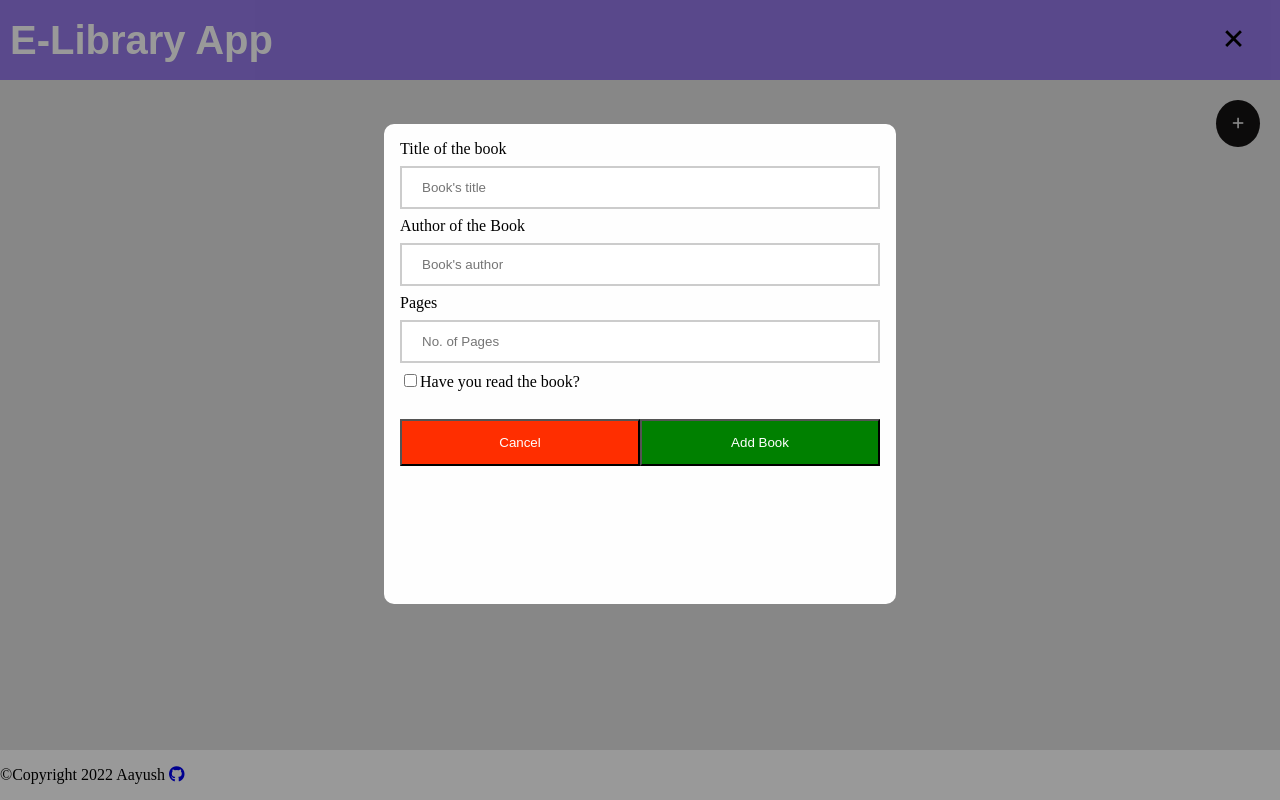
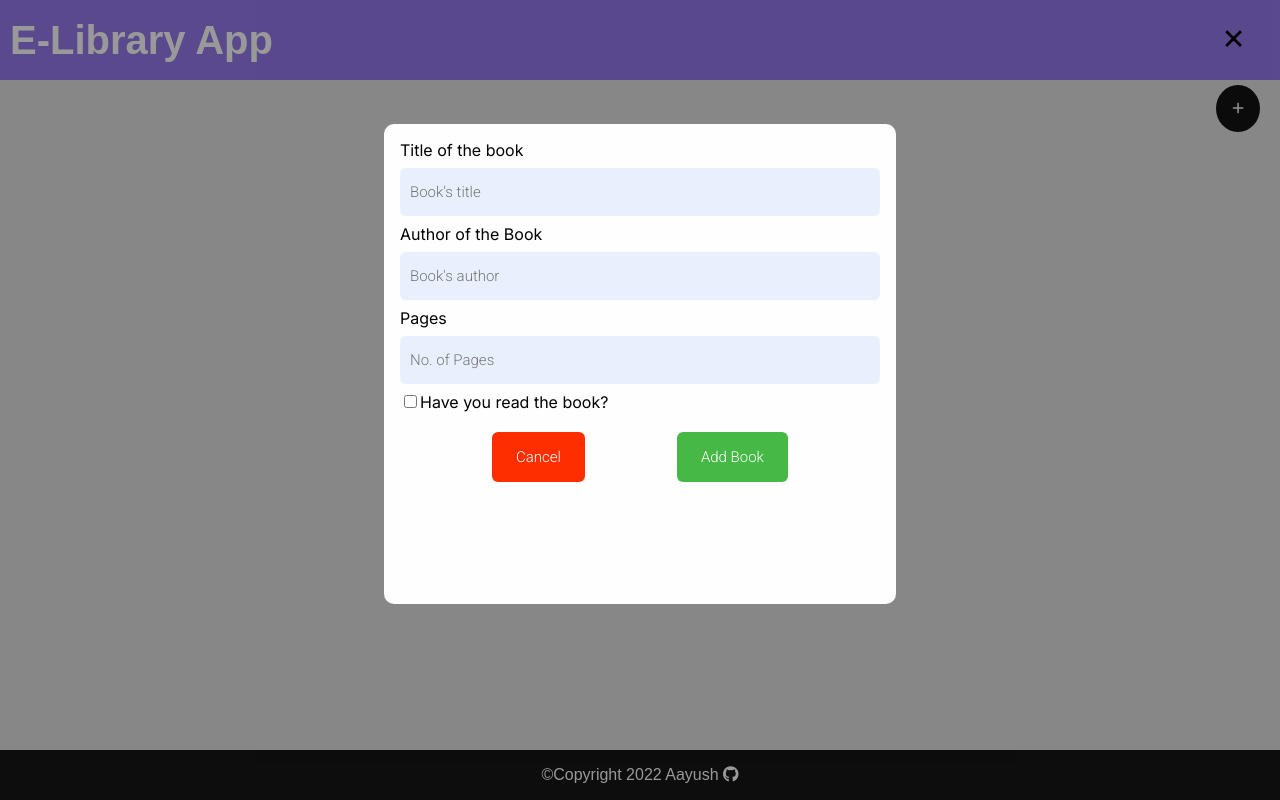
Before and after one commit to Aayush99910/Library-App, a plain HTML site: page index.html in a window 1280 px wide. Both pictures are taken after a click on the button 1238 px from the left and 123 px from the top of the page. Drawn offline with Linux system fonts and the light colour scheme; a web font is replaced by a local one.

Commit message:
added styles to footer

```diff
--- a/style.css
+++ b/style.css
@@ -42,8 +42,13 @@ main {
     background-color: white;
     width: 200px;
     border-radius: 10px;
-    box-shadow: 5px 5px rgb(133, 132, 132);
     padding: 10px 15px;
+    transition: 0.30s;
+}
+
+.card:hover {
+    cursor: pointer;
+    box-shadow: 5px 5px 5px rgb(133, 132, 132);
 }
 
 .title {
@@ -67,7 +72,7 @@ main {
 
 .read-btn,
 .delete-btn {
-    padding: 1rem 1.5rem;
+    padding: 0.75rem 1.5rem;
     color: white;
     border: none;
     border-radius: 5px;
@@ -82,11 +87,11 @@ main {
 }
 
 .read-btn {
-    background-color: #218e21;
+    background-color: #119abd;
 }
 
 .read-btn:hover {
-    background-color: #46b846;
+    background-color: #065569;
 }
 
 .read-btn:active,
@@ -123,7 +128,7 @@ main {
 
 #add-btn {
     position: absolute;
-    top: 20px;
+    top: 5px;
     right: 20px;
     background-color: rgb(21, 19, 19);
     border: none;
@@ -139,57 +144,61 @@ main {
     color: white;
 }
 
-
-
-
-
-
-
-
-
-
-
-
-
-
-
+label {
+    font-family: 'Inter', sans-serif;
+}
 
 input[type=text],
 input[type=password],
 input[type=number] {
+    font-family: "Roboto", sans-serif;
     width: 100%;
-    padding: 12px 20px;
+    padding: 15px 10px;
+    font-size: 15px;
+    border: none;
+    outline: none;
+    border-radius: 6px;
     margin: 8px 0;
     display: inline-block;
-    border: 2px solid #ccc;
+    background-color: rgb(232, 240, 254);
     box-sizing: border-box;
+}
+
+input[type=text]::placeholder,
+input[type=password]::placeholder,
+input[type=number]::placeholder {
+    font-family: "Roboto", sans-serif;
 }
 
 .cancelbtn,
 .add-book-btn {
-    background-color: green;
+    background-color: #46b846;
+    padding: 1rem 1.5rem;
     color: white;
-    padding: 14px 20px;
-    margin: 8px 0;
+    border: none;
+    border-radius: 6px;
+    font-family: 'Roboto', sans-serif;
+    font-size: 15px;
+    transition: 0.20s;
+}
+
+.cancelbtn:hover,
+.add-book-btn:hover {
     cursor: pointer;
-    width: 100%;
+    background-color: #218e21;
 }
 
 .cancelbtn {
-    padding: 14px 20px;
     background-color: #FF2E00;
 }
 
-.cancelbtn,
-.add-book-btn {
-    float: left;
-    width: 50%
+.cancelbtn:hover {
+    background-color: #812612;
 }
 
 .container {
     padding: 16px;
 }
-
 
 .modal {
     display: none;
@@ -234,9 +243,16 @@ input[type=number] {
     display: table;
 }
 
-@media screen and (max-width: 300px) {
-    .cancelbtn,
-    .signupbtn {
-        width: 100%;
-    }
+footer {
+    background-color: rgb(23, 21, 21);
+    text-align: center;
 }
+
+footer p{
+    color: white;
+    font-family: "Megrim",sans-serif;
+}
+
+footer a {
+    color: white;
+}
```
